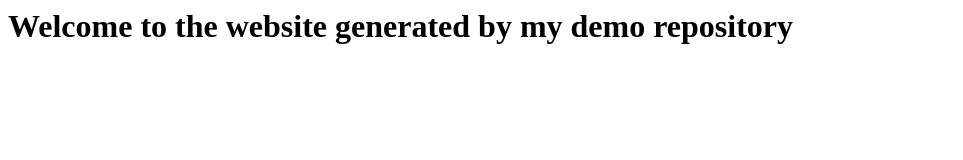
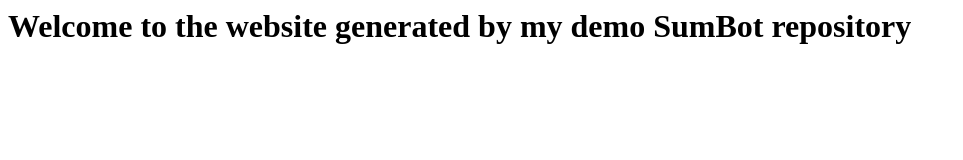
Before and after one commit to Mindful-AI-Assistants/SumBot, a website: page index.html in a window 1280 px wide. Shown: the whole page, without its empty margins (0-963 px from the left). Drawn offline with Linux system fonts and the light colour scheme.

Commit message:
index.html
Signed-off-by: Fabiana Campanari <fabicampanari@gmail.com>

```diff
--- a/index.html
+++ b/index.html
@@ -1 +1 @@
-<h1>Welcome to the website generated by my demo repository</h1>
+<h1>Welcome to the website generated by my demo SumBot repository</h1>
```
